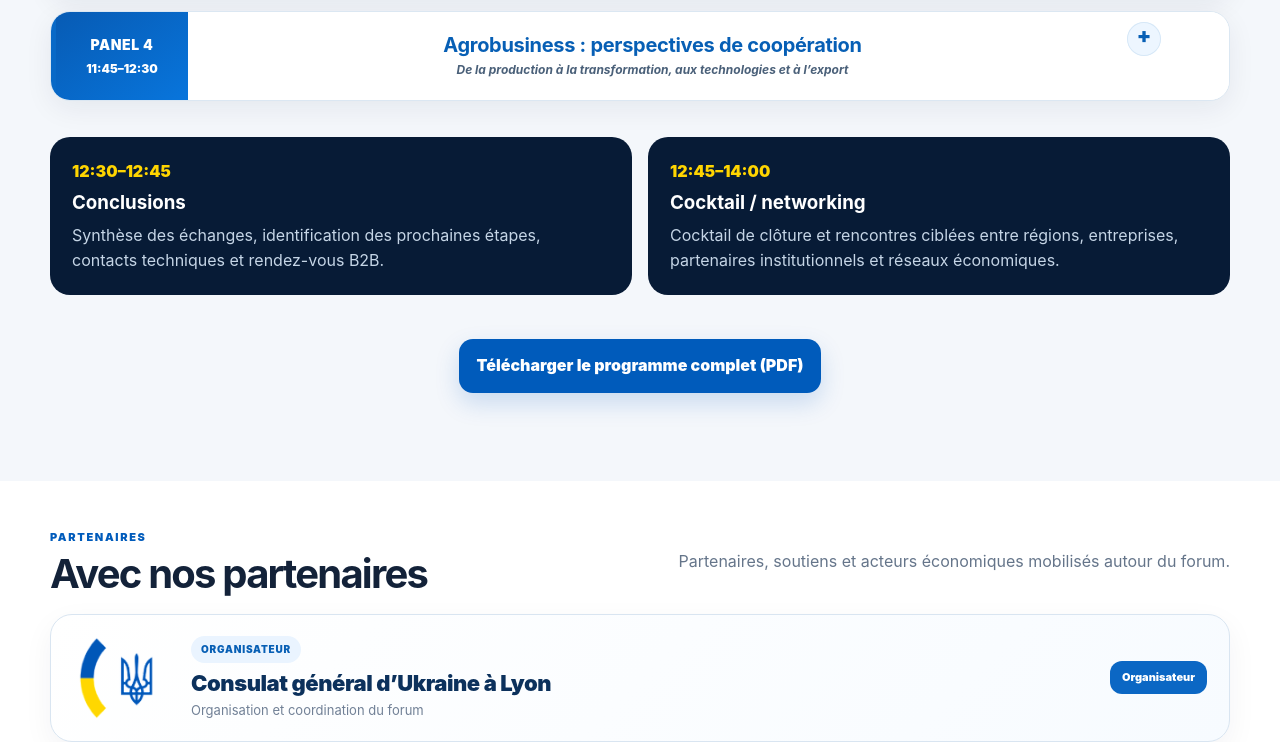
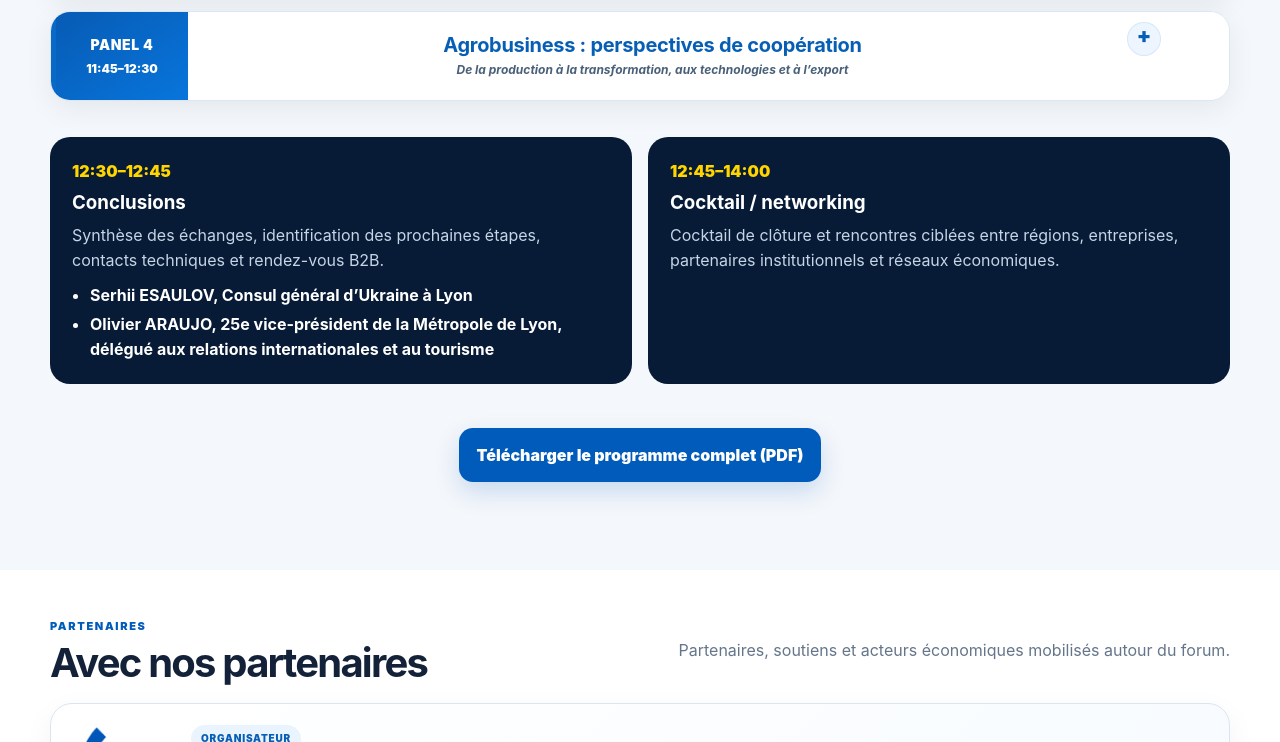
Before and after one commit to consulatgeneral/forum-ukraine-aura, a plain HTML site: page index.html in a window 1280 px wide. Shown: the part 2040-2782 px from the top of the page. Drawn offline with Linux system fonts and the light colour scheme.

Commit message:
Update index.html

```diff
--- a/index.html
+++ b/index.html
@@ -358,6 +358,7 @@ body{overflow-x:hidden}
   .forum-brand-copy small{font-size:8.5px}
 }
 
+.programme-conclusions-speakers{margin:10px 0 0;padding-left:18px;color:inherit}.programme-conclusions-speakers li+li{margin-top:5px}.programme-conclusions-speakers li{font-weight:750}
 </style>
 </head>
 <body>
@@ -469,7 +470,7 @@ body{overflow-x:hidden}
 <div><h4><span class="t" data-fr="Axes de discussion" data-ua="Основні питання">Axes de discussion</span></h4><ul><li><span class="t" data-fr="semences et coopération productive" data-ua="насінництво та виробнича кооперація">semences et coopération productive</span></li><li><span class="t" data-fr="transformation agroalimentaire et valeur ajoutée" data-ua="агропереробка та створення продукції з більшою доданою вартістю">transformation agroalimentaire et valeur ajoutée</span></li><li><span class="t" data-fr="biométhane, bioénergie et valorisation des déchets agricoles" data-ua="біометан, біоенергетика та використання агровідходів">biométhane, bioénergie et valorisation des déchets agricoles</span></li><li><span class="t" data-fr="agrologistique, stockage et export" data-ua="агрологістика, зберігання та експорт">agrologistique, stockage et export</span></li><li><span class="t" data-fr="technologies françaises pour la production et la transformation" data-ua="французькі технології для агровиробництва та переробки">technologies françaises pour la production et la transformation</span></li><li><span class="t" data-fr="investissements dans de nouvelles capacités agro-industrielles" data-ua="інвестиції у нові агровиробничі та переробні потужності">investissements dans de nouvelles capacités agro-industrielles</span></li></ul></div></div>
 <div class="programme-result"><b><span class="t" data-fr="Résultat attendu" data-ua="Очікуваний результат">Résultat attendu</span></b><span class="t" data-fr="Établir une liste d’entreprises et de projets pour des contacts B2B ciblés dans les semences, la transformation, la bioénergie et la logistique." data-ua="Сформувати перелік компаній і проєктів для адресних B2B-контактів у насінництві, переробці, біоенергетиці та логістиці.">Établir une liste d’entreprises et de projets pour des contacts B2B ciblés dans les semences, la transformation, la bioénergie et la logistique.</span></div></div></details>
 <div class="programme-ending">
-<div><time>12:30–12:45</time><h3><span class="t" data-fr="Conclusions" data-ua="Підведення підсумків">Conclusions</span></h3><p><span class="t" data-fr="Synthèse des échanges, identification des prochaines étapes, contacts techniques et rendez-vous B2B." data-ua="Узагальнення домовленостей, визначення наступних кроків, технічних контактів та B2B-зустрічей.">Synthèse des échanges, identification des prochaines étapes, contacts techniques et rendez-vous B2B.</span></p></div>
+<div><time>12:30–12:45</time><h3><span class="t" data-fr="Conclusions" data-ua="Підведення підсумків">Conclusions</span></h3><p><span class="t" data-fr="Synthèse des échanges, identification des prochaines étapes, contacts techniques et rendez-vous B2B." data-ua="Узагальнення домовленостей, визначення наступних кроків, технічних контактів та B2B-зустрічей.">Synthèse des échanges, identification des prochaines étapes, contacts techniques et rendez-vous B2B.</span></p><ul class="programme-conclusions-speakers"><li><span class="t" data-fr="Serhii ESAULOV, Consul général d’Ukraine à Lyon" data-ua="Сергій ЄСАУЛОВ, Генеральний консул України в Ліоні">Serhii ESAULOV, Consul général d’Ukraine à Lyon</span></li><li><span class="t" data-fr="Olivier ARAUJO, 25e vice-président de la Métropole de Lyon, délégué aux relations internationales et au tourisme" data-ua="Олів'є АРАУЖУ, 25-й віцепрезидент Метрополії Ліона, відповідальний за міжнародні відносини та туризм">Olivier ARAUJO, 25e vice-président de la Métropole de Lyon, délégué aux relations internationales et au tourisme</span></li></ul></div>
 <div><time>12:45–14:00</time><h3><span class="t" data-fr="Cocktail / networking" data-ua="Коктейль / networking">Cocktail / networking</span></h3><p><span class="t" data-fr="Cocktail de clôture et rencontres ciblées entre régions, entreprises, partenaires institutionnels et réseaux économiques." data-ua="Завершальний коктейль та адресні зустрічі між регіонами, підприємствами, інституційними партнерами й бізнес-мережами.">Cocktail de clôture et rencontres ciblées entre régions, entreprises, partenaires institutionnels et réseaux économiques.</span></p></div>
 </div>
 <div class="programme-download-cta">
```
